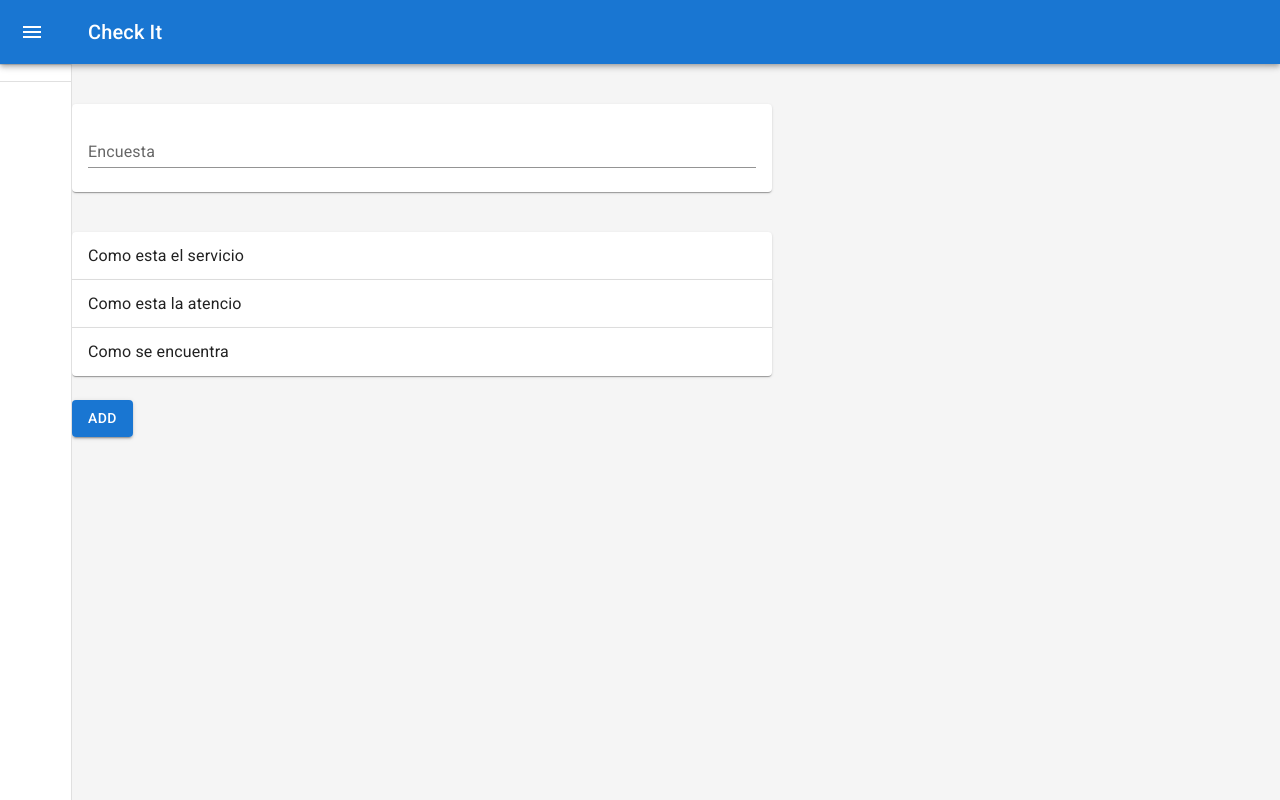
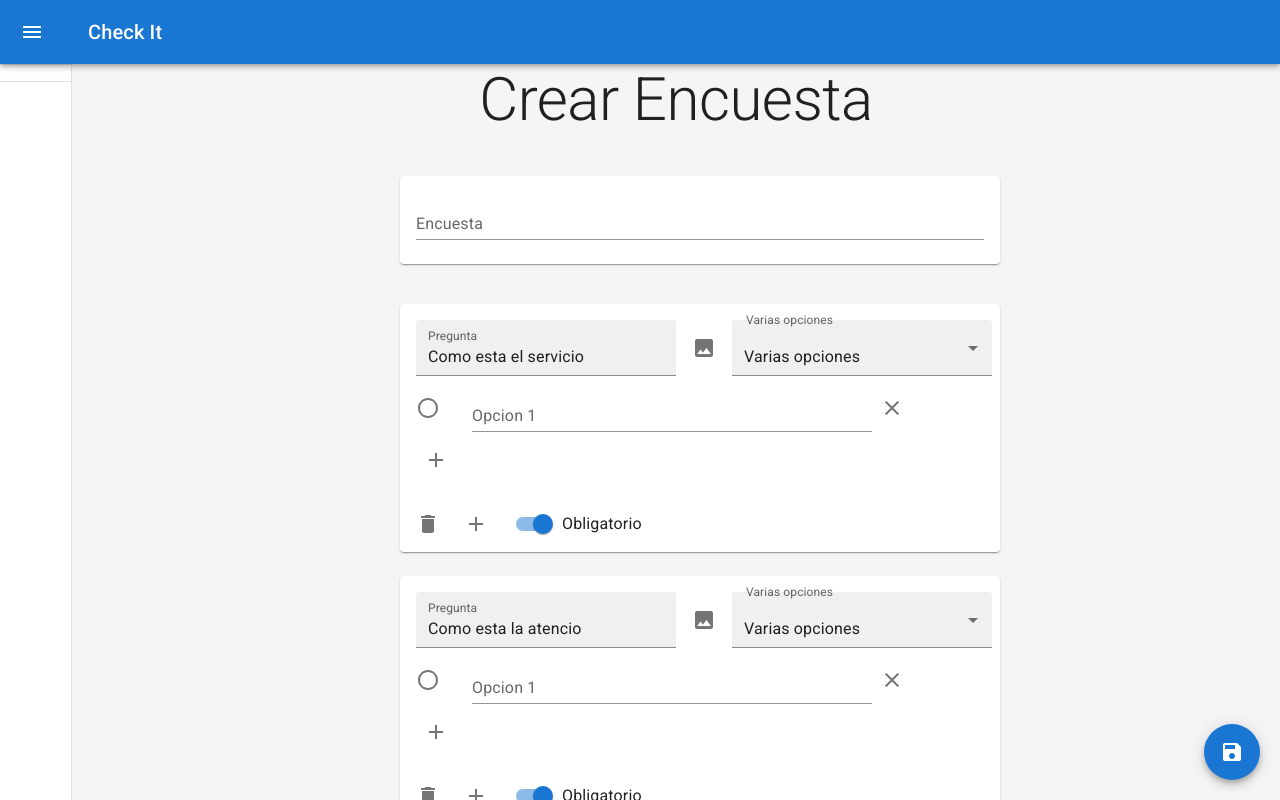
Before and after one commit to AleMicky/check-it, a React (Vite) app: page /pregunta in a window 1280 px wide. Built offline with nearby package versions, Linux system fonts and the light colour scheme.

Commit message:
'Pregunta'

```diff
--- a/src/pages/encuesta/Pregunta.jsx
+++ b/src/pages/encuesta/Pregunta.jsx
@@ -4,10 +4,12 @@ import {
     AccordionDetails,
     AccordionSummary,
     Box,
-    Button, ButtonGroup,
+    Button,
+    ButtonGroup,
     Card,
     CardActions,
     CardContent,
+    Container, Fab,
     FormControl,
     FormControlLabel,
     IconButton,
@@ -30,20 +32,11 @@ import RadioButtonUncheckedIcon from '@mui/icons-material/RadioButtonUnchecked';
 import AddIcon from '@mui/icons-material/Add';
 import CheckBoxOutlineBlankIcon from '@mui/icons-material/CheckBoxOutlineBlank';
 import ClearIcon from '@mui/icons-material/Clear';
+import SaveIcon from '@mui/icons-material/Save';
 
 
-const buttons = [
-    <Button key="one">Add</Button>,
-];
-
 export const Pregunta = () => {
-
-
-    const [respuesta, setRespuesta] = useState([
-        {
-            respuesta: 'Opción'
-        }
-    ]);
+        /* const [respuesta, setRespuesta] = useState();
          const handleChangeAdd = () => {
              setRespuesta(respuesta => [...respuesta, {
                  respuesta: 'Opción'
@@ -58,10 +51,7 @@ export const Pregunta = () => {
              ])
          }
 
-    const [age, setAge] = useState('opcion');
-    const handleChangeSelect = (event) => {
-        setAge(event.target.value);
-    };
+
          const [expanded, setExpanded] = useState(false);
 
          const handleChange = (panel) => (event, isExpanded) => {
@@ -83,54 +73,101 @@ export const Pregunta = () => {
              setPregunta(pregunta => [...pregunta, {
                  pregunta: ''
              }])
+         }*/
+
+        const [encuesta, setEncuesta] = useState('');
+
+        const [tipoRespuesta, setTipoRespuesto] = useState('opcion');
+
+        const handleChangeSelect = (event) => {
+            setTipoRespuesto(event.target.value);
+        };
+
+        const [pregunta, setPregunta] = useState([
+            {
+                pregunta: 'Como esta el servicio',
+                respuesta: [
+                    {
+                        respuesta: 'Opción'
+                    }
+                ]
+            },
+            {
+                pregunta: 'Como esta la atencio',
+                respuesta: [
+                    {
+                        respuesta: 'Opción'
+                    }
+                ]
+            },
+            {
+                pregunta: 'Como se encuentra',
+                respuesta: [
+                    {
+                        respuesta: 'Opción'
+                    }
+                ]
+            },
+        ]);
+
+        const handleChangeNewPregunta = () => {
+            setPregunta(pregunta => [...pregunta, {
+                pregunta: ''
+            }])
+        }
+        const handleChangeClearPregunta = (index) => {
+            if (pregunta.length === 1) return;
+            setPregunta([
+                ...pregunta.splice(0, index),
+                ...pregunta.splice(index + 1, pregunta.length)
+            ])
         }
 
+
         return (
-        <React.Fragment>
+            <Container maxWidth="sm">
                 <Toolbar/>
-            <Box sx={{flexDirection: 'row-reverse', justifyContent: 'center', alignItems: 'center'}}>
-                <Box sx={{width: 700, marginTop: 5, marginBottom: 5}}>
+                <Typography component="h1"
+                            variant="h2"
+                            align="center"
+                            color="text.primary"
+                            gutterBottom>
+                    Crear Encuesta
+                </Typography>
+                <Box sx={style.container}>
                     <Card>
                         <CardContent>
-                            <Box sx={{
-                                width: 700,
-                                maxWidth: '100%',
-                            }}>
+                            <Box sx={style.cardEncuesta}>
                                 <TextField fullWidth
-                                           id="outlined-basic"
                                            label="Encuesta"
-                                           variant="standard"/>
+                                           variant="standard"
+                                           onChange={e => setEncuesta(e.target.value)}
+                                           value={encuesta}/>
                             </Box>
                         </CardContent>
                     </Card>
                 </Box>
-                <Box sx={{width: 700, marginBottom: 3}}>
                 {
-                        pregunta.map(({id, pregunta}, index) => {
-                            let accordionId = `panel-${index}`;
-                            return (
-                                <Accordion key={index} expanded={expanded === accordionId}
-                                           onChange={handleChange(accordionId)}>
-                                    <AccordionSummary aria-controls={`panel-${index}-a-content`}
-                                                      id={`panel1a-header-${index}`}>
-                                        <Typography>{pregunta}</Typography>
-                                    </AccordionSummary>
-                                    <AccordionDetails>
+                    pregunta.map(({pregunta, respuesta}, index) => (
+                        <Card sx={{minWidth: 600, marginTop: 3}} key={index}>
+                            <CardContent>
                                 <Stack direction="row" spacing={1}>
-                                            <Box sx={{minWidth: 300}}>
-                                                <TextField fullWidth id="filled-basic" label="Pregunta"
-                                                           variant="filled"/>
+                                    <Box sx={{minWidth: 260}}>
+                                        <TextField fullWidth
+                                                   label="Pregunta"
+                                                   variant="filled"
+                                                   value={pregunta}/>
                                     </Box>
                                     <IconButton aria-label="imagen">
                                         <ImageIcon/>
                                     </IconButton>
-                                            <Box sx={{minWidth: 300}}>
+                                    <Box sx={{minWidth: 260}}>
                                         <FormControl fullWidth>
                                             <InputLabel>Varias opciones</InputLabel>
                                             <Select
-                                                        labelId="demo-simple-select-label"
-                                                        value={age}
+                                                value={tipoRespuesta}
                                                 label="Tipo Respuesta"
+                                                variant="filled"
                                                 onChange={handleChangeSelect}>
                                                 <MenuItem value={'opcion'}>Varias opciones</MenuItem>
                                                 <MenuItem value={'casiilla'}>Casilla</MenuItem>
@@ -140,45 +177,71 @@ export const Pregunta = () => {
                                 </Stack>
                                 <Box sx={{width: '100%', maxWidth: 300, bgcolor: 'background.paper'}}>
                                     <List>
-                                                { respuesta.map(({respuesta}, index) => (
-                                                    <ListItem disablePadding key={index}>
+                                        {respuesta.map(({respuesta}, i) => (
+                                            <ListItem disablePadding key={i}>
                                                 <ListItemIcon>
                                                     {
-                                                    age === 'opcion' ? <RadioButtonUncheckedIcon/> :
+                                                        tipoRespuesta === 'opcion' ? <RadioButtonUncheckedIcon/> :
                                                             <CheckBoxOutlineBlankIcon/>
                                                     }
                                                 </ListItemIcon>
-                                                    <Box sx={{minWidth: 550}}>
-                                                    <TextField fullWidth id="filled-basic"
-                                                    label={`Opcion ${index + 1}`}
+                                                <Box sx={{minWidth: 400}}>
+                                                    <TextField fullWidth
+                                                               label={`Opcion ${i + 1}`}
                                                                variant="standard"/>
                                                 </Box>
                                                 <IconButton aria-label="add"
-                                                    onClick={() => handleChangeClear(index)}>
+                                                            onClick={() => console.log(1)}>
                                                     <ClearIcon/>
                                                 </IconButton>
                                             </ListItem>
                                         ))
                                         }
                                     </List>
-                                            <IconButton aria-label="add" onClick={handleChangeAdd}>
+                                    <IconButton aria-label="add" onClick={() => console.log(1)}>
                                         <AddIcon/>
                                     </IconButton>
                                 </Box>
-                                    </AccordionDetails>
-                                </Accordion>
+                            </CardContent>
+                            <CardActions>
+                                <IconButton aria-label="elminar" onClick={() => handleChangeClearPregunta(index)}>
+                                    <DeleteIcon/>
+                                </IconButton>
+                                <IconButton aria-label="nuevo" onClick={handleChangeNewPregunta}>
+                                    <AddIcon/>
+                                </IconButton>
+                                <FormControlLabel control={<Switch defaultChecked/>} label="Obligatorio"/>
+                            </CardActions>
+                        </Card>
+                    ))
+                }
+                <Fab sx={style.fab}
+                     color="primary"
+                     aria-label="add"
+                     onClick={() => navigate('/pregunta')}>
+                    <SaveIcon/>
+                </Fab>
+            </Container>
         )
-                        })
+            ;
     }
-                </Box>
-                <ButtonGroup
-                    orientation="vertical"
-                    aria-label="vertical contained button group"
-                    variant="contained"
-                    onClick={handleChangePregunta}>
-                    {buttons}
-                </ButtonGroup>
-            </Box>
-        </React.Fragment>
-    );
-};
+;
+const style = {
+    container: {
+        width: 600,
+        marginTop: 5,
+        marginBottom: 5
+    },
+    cardEncuesta: {
+        width: 700,
+        maxWidth: '100%',
+    },
+    fab: {
+        margin: 0,
+        top: 'auto',
+        right: 20,
+        bottom: 20,
+        left: 'auto',
+        position: 'fixed',
+    }
+}
```
Lines whose indentation alone changed are shown as unchanged.
